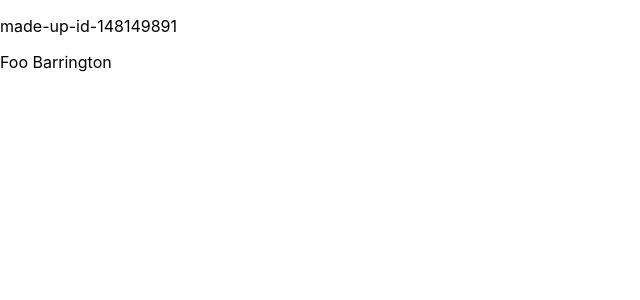
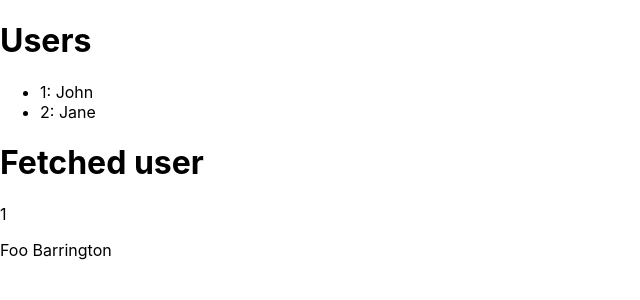
Before and after one commit to hulla-dev/memoic, a Next.js app in the folder apps/next-example/: page / in a window 1280 px wide. Shown: the top 300 px of the page, without its empty margins (0-640 px from the left). Built offline with nearby package versions, Linux system fonts and the light colour scheme.

Commit message:
:wrench: Update: Example for dependency

```diff
--- a/apps/next-example/memoic/getters.ts
+++ b/apps/next-example/memoic/getters.ts
@@ -1,6 +1,10 @@
-export async function getById(id: string) {
+export async function getById(id: number) {
   return {
     id,
     name: 'Foo Barrington',
   }
 }
+
+export function getUsers() {
+  return [{ id: 1, name: 'John' }, { id: 2, name: 'Jane' }]
+}
--- a/apps/next-example/memoic/index.ts
+++ b/apps/next-example/memoic/index.ts
@@ -1,8 +1,9 @@
 import { createMemoic, query } from '@memoic/core'
-import { getById } from './getters'
+import { getById, getUsers } from './getters'
 
 export const queries = {
   user: query(getById),
+  users: query(getUsers),
 }
 
 export const { get, prefetch } = createMemoic(queries)
--- a/apps/next-example/pages/Child.tsx
+++ b/apps/next-example/pages/Child.tsx
@@ -2,10 +2,18 @@ import React from 'react'
 import { get } from '../memoic'
 
 export default function Child() {
-  const { data } = get('user', ['made-up-id-148149891'])
+  const { data: users, isFetching } = get('users', [])
+  const { data } = get('user', [(users || [])[0]?.id])
 
   return (
     <>
+      <h1>Users</h1>
+      <ul>
+        {users?.map((user) => (
+          <li key={user.id}>{user.id}: {user.name}</li>
+        ))}
+      </ul>
+      <h1>Fetched user</h1>
       <p>{data?.id}</p>
       <p>{data?.name}</p>
     </>
```
